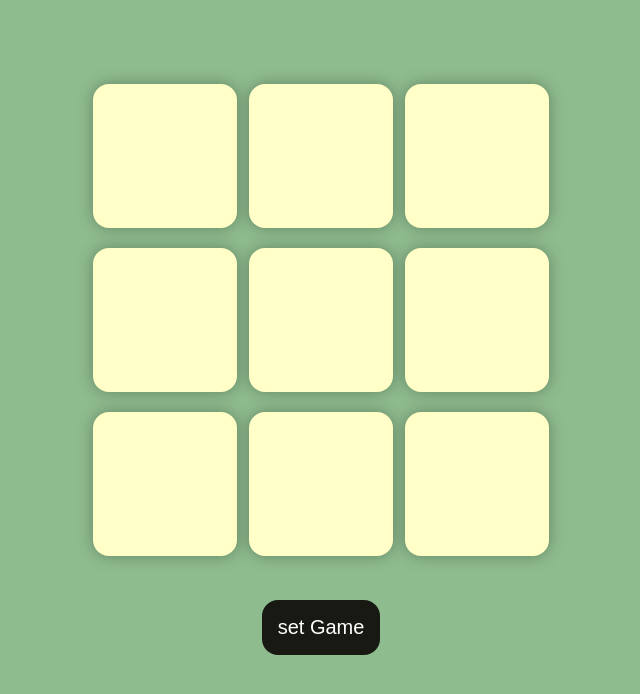
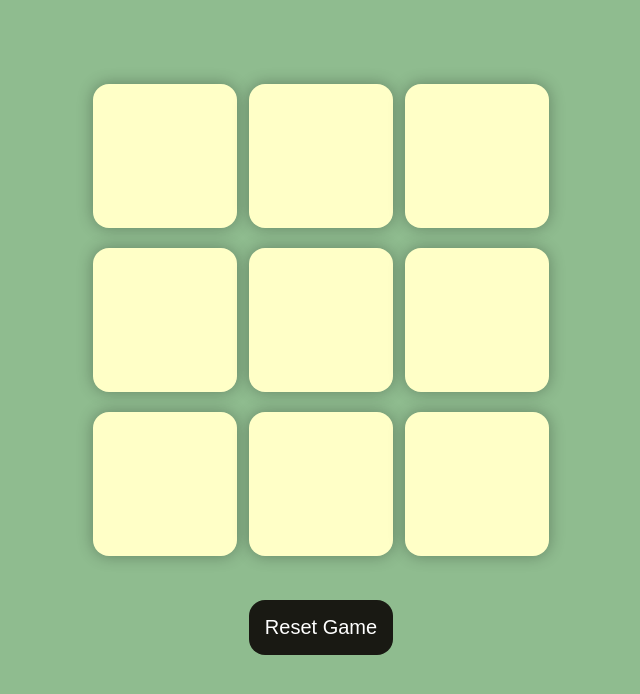
Before and after one commit to devanshbarod/TiktaktokGame, a plain HTML site: page index.html in a window 1280 px wide. Shown: the whole page, without its empty margins (319-959 px from the left). Drawn offline with Linux system fonts and the light colour scheme.

Commit message:
set to reset button

```diff
--- a/index.html
+++ b/index.html
@@ -23,7 +23,7 @@
           <button class="box"></button>
         </div>
       </div>
-      <button id="reset-btn">set Game</button>
+      <button id="reset-btn">Reset Game</button>
     </main>
     <script src="app.js"></script>
   </body>
```
